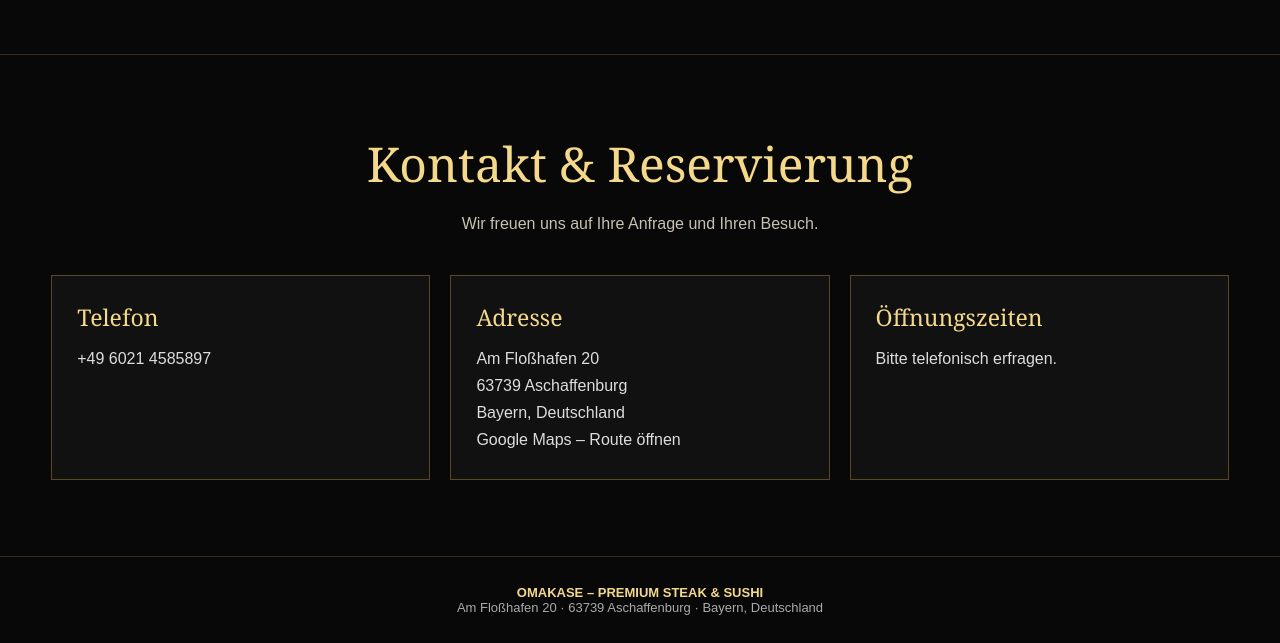
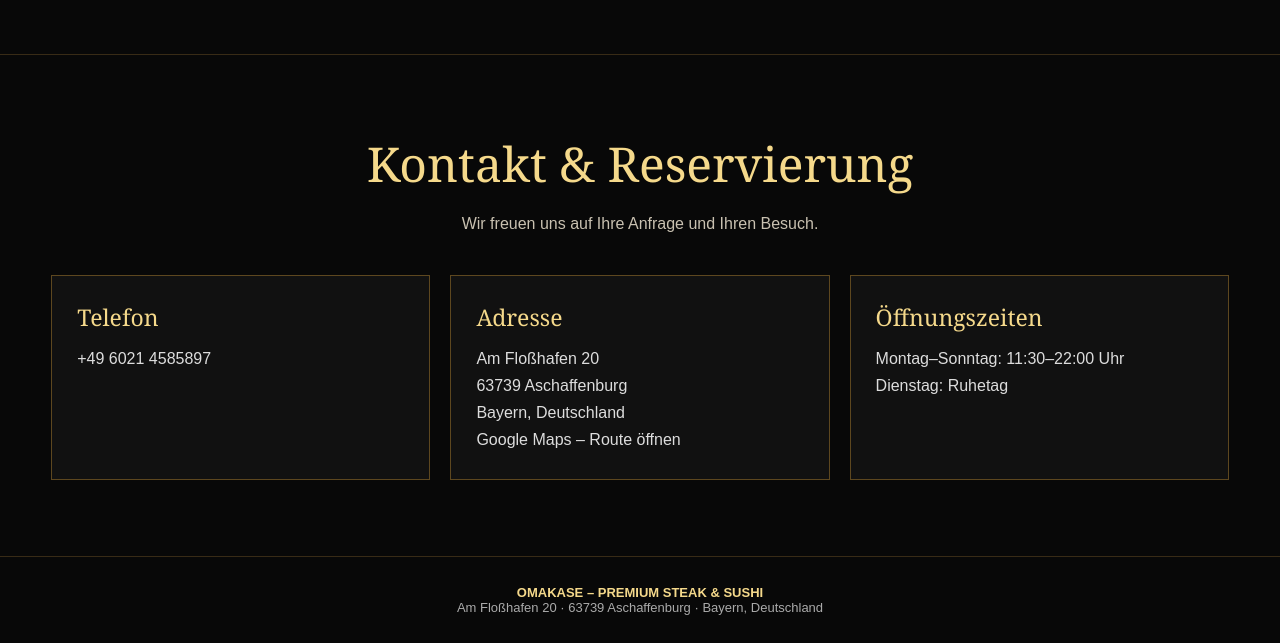
Before and after one commit to tuananhdw/omakase-ab.de, a plain HTML site: page index.html in a window 1280 px wide. Shown: the part 2114-2757 px from the top of the page. Drawn offline with Linux system fonts and the light colour scheme.

Commit message:
Update index.html

```diff
--- a/index.html
+++ b/index.html
@@ -107,7 +107,11 @@ Google Maps – Route öffnen
 </a>
 </p>
 </div>
-<div class="contact-card"><h3>Öffnungszeiten</h3><p>Bitte telefonisch erfragen.</p></div>
+<div class="contact-card"><h3>Öffnungszeiten</h3><p>
+Montag–Sonntag: 11:30–22:00 Uhr<br>
+Dienstag: Ruhetag<br>
+
+</p></div>
 </div></div></section>
 </main>
 <footer><div class="wrap"><strong>OMAKASE – PREMIUM STEAK &amp; SUSHI</strong><br>Am Floßhafen 20 · 63739 Aschaffenburg · Bayern, Deutschland</div></footer>
```
